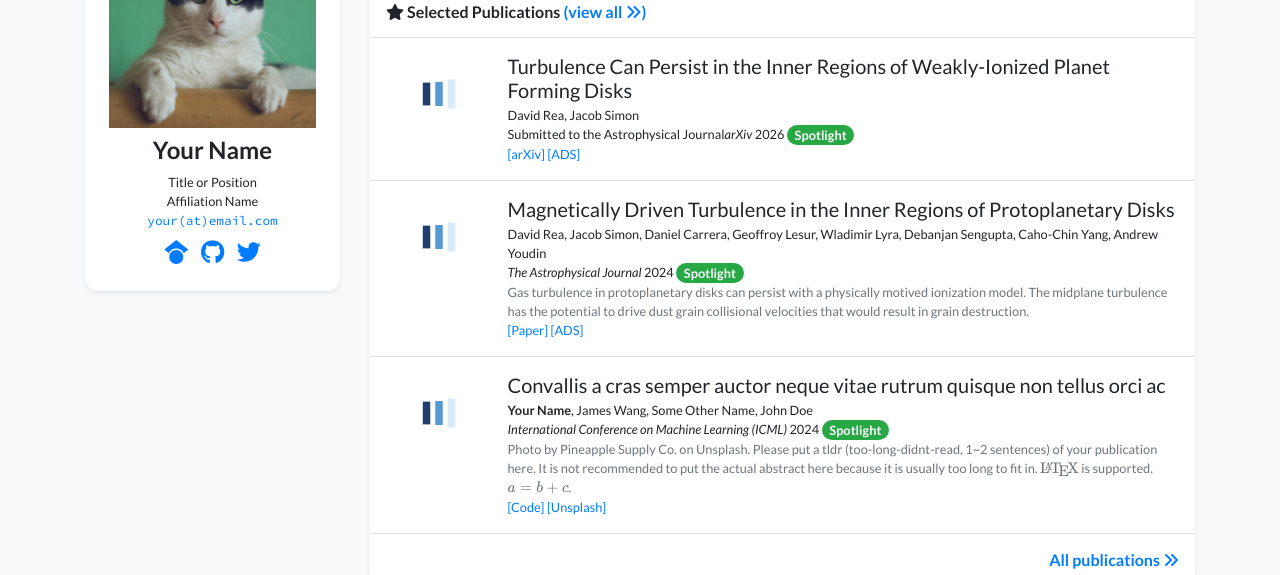
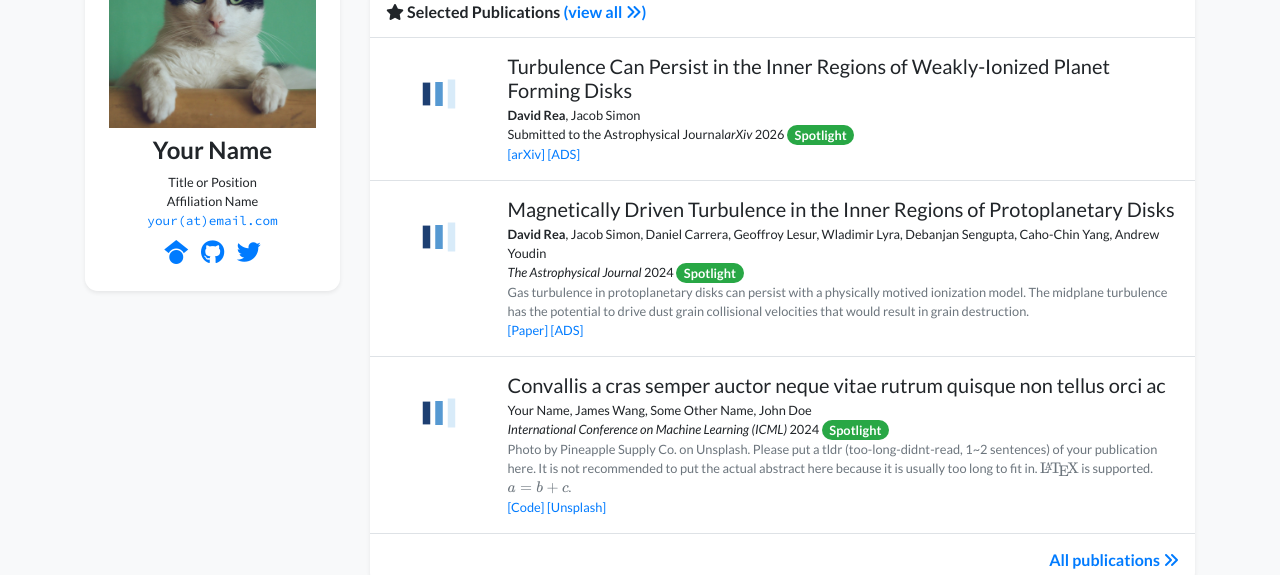
Before and after one commit to david-rea/david-rea.github.io, a Jekyll site: the page built from index.html, in a window 1280 px wide and 900 px high, scrolled down 840 px. Shown: the part 183-758 px from the top of the window. Built offline with Jekyll 4.4.1, drawn with Linux system fonts in a browser that asks for light colours; nearby versions of some CDN libraries; a style sheet for code colours, icons or effects is not loaded; part of the change alters nothing that is shown.

```diff
--- a/_data/authors.yml
+++ b/_data/authors.yml
@@ -1,22 +1,11 @@
-"Your Name":
+"David Rea":
   bold: true
 
-"Robert White":
-  url: https://www.google.com/?q=Robert+White
+"Jacob Simon":
+  url: https://www.physastro.iastate.edu/people/jacob-simon
 
-"Charles Green (MIT)":
-  name: Charles Green
-  url: https://www.google.com/?q=Charles+Green+MIT
+"Jeonghoon Lim":
+  url: https://jhlim0918.github.io/
 
-"Charles Green (Stanford)":
-  name: Charles Green
-  url: https://www.google.com/?q=Charles+Green+Stanford
-
-"Garrett Harris":
-  url: https://www.google.com/?q=Garrett+Harris
-
-"James Wang":
-  url: https://www.google.com/?q=James+Wang
-
-"John Doe":
-  url: https://www.google.com/?q=John+Doe
+"Daniel Carrera":
+  url: https://danielcarrera.space/
```
